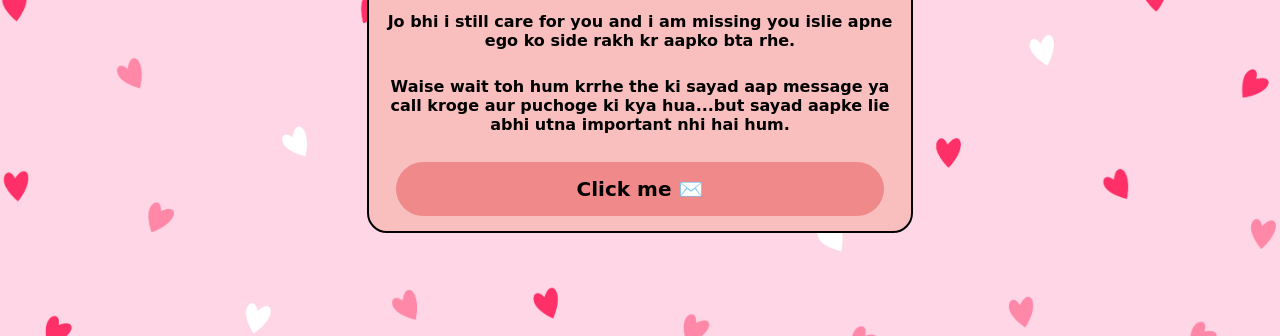
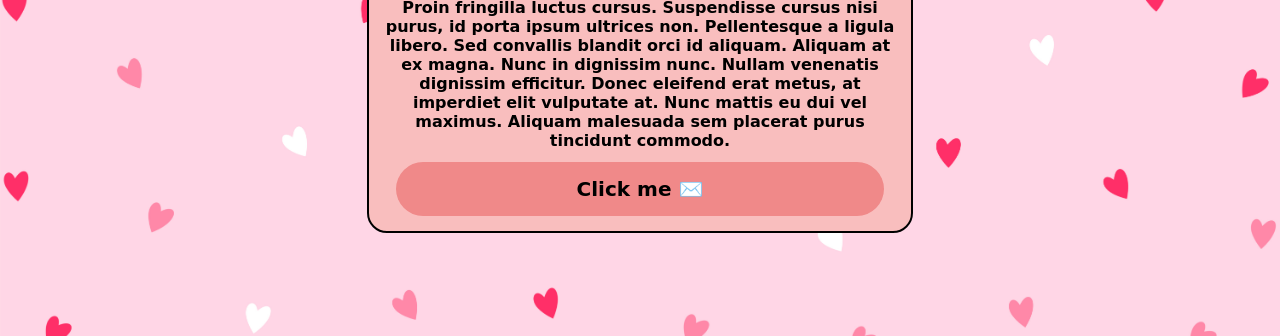
Before and after one commit to amolkr/hi-love, a plain HTML site: page page2.html in a window 1280 px wide. Shown: the part 464-800 px from the top of the page. Drawn offline with Linux system fonts and the light colour scheme; a web font is replaced by a local one.

Commit message:
Update page2.html

```diff
--- a/page2.html
+++ b/page2.html
@@ -12,9 +12,9 @@
             <img src="./Videos/miss.gif" alt="">
         </div>
         <h1>I Care for You &#10084;&#65039;</h1>
-        <p>Jo bhi i still care for you and i am missing you islie apne ego ko side rakh kr aapko bta rhe.</p>
-        <p>Waise wait toh hum krrhe the ki sayad aap message ya call kroge aur puchoge ki kya hua...but sayad aapke lie abhi utna important nhi hai hum.</p>
+        <p>Lorem ipsum dolor sit amet, consectetur adipiscing elit. Proin fringilla luctus cursus. Suspendisse cursus nisi purus, id porta ipsum ultrices non. Pellentesque a ligula libero. Sed convallis blandit orci id aliquam. Aliquam at ex magna. Nunc in dignissim nunc. Nullam venenatis dignissim efficitur. Donec eleifend erat metus, at imperdiet elit vulputate at. Nunc mattis eu dui vel maximus. Aliquam malesuada sem placerat purus tincidunt commodo.</p>
         <a class="btn" href="./page3.html">Click me &#9993;&#65039;</a>
     </div>
 </body>
+
 </html>
```
